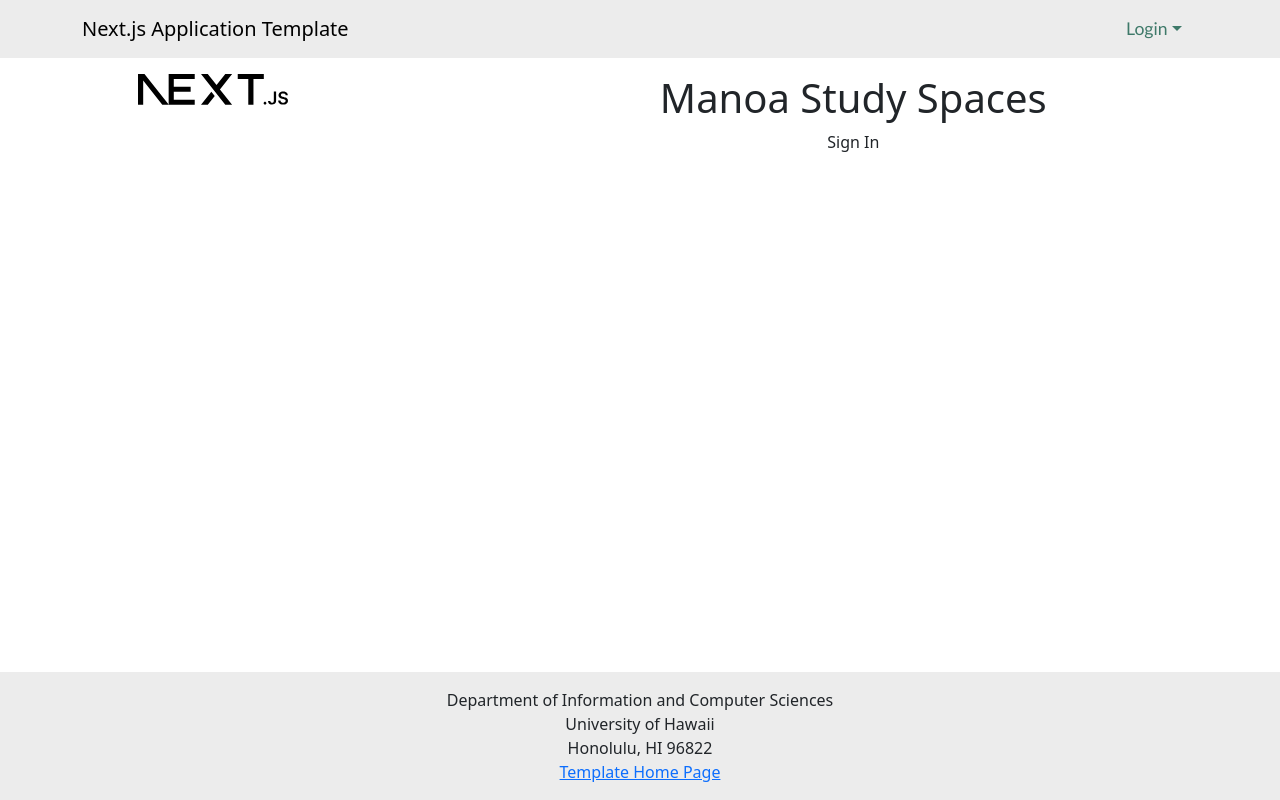
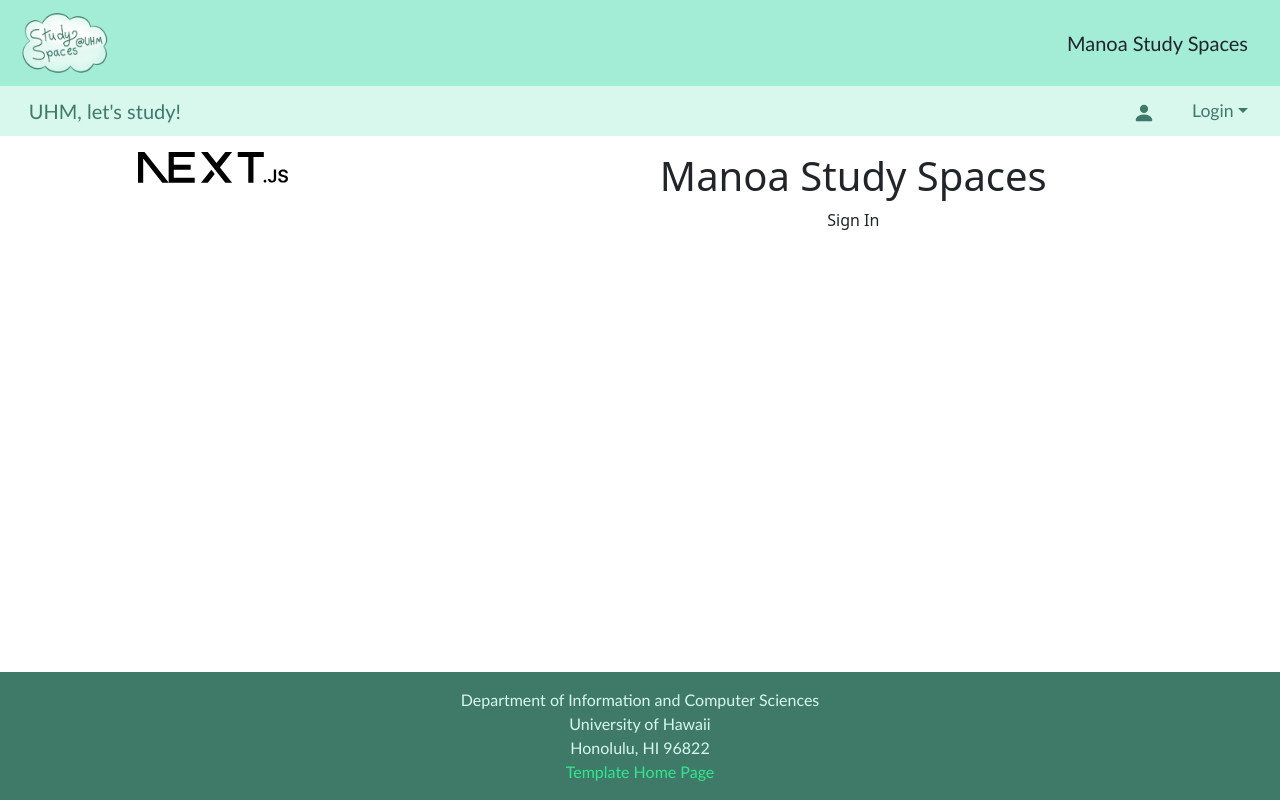
Before and after one commit to manoa-study-spaces/manoa-study-spaces, a Next.js app: page / in a window 1280 px wide. Built offline with nearby package versions, Linux system fonts and the light colour scheme; no server answers.

Commit message:
Fixed Errors

```diff
--- a/src/components/Footer.tsx
+++ b/src/components/Footer.tsx
@@ -2,16 +2,18 @@ import { Col, Container } from 'react-bootstrap';
 
 /** The Footer appears at the bottom of every page. Rendered by the App Layout component. */
 const Footer = () => (
-  <footer className="mt-auto py-3 bg-light">
+  <footer className="footer mt-auto py-3">
     <Container>
-      <Col className="text-center">
+      <Col className="text-center footer-text">
         Department of Information and Computer Sciences
         <br />
         University of Hawaii
         <br />
         Honolulu, HI 96822
         <br />
-        <a href="http://ics-software-engineering.github.io/nextjs-application-template">Template Home Page</a>
+        <a href="http://ics-software-engineering.github.io/nextjs-application-template">
+          Template Home Page
+        </a>
       </Col>
     </Container>
   </footer>
--- a/src/components/Navbar.tsx
+++ b/src/components/Navbar.tsx
@@ -4,6 +4,7 @@ import { useSession } from 'next-auth/react'; // v5 compatible
 import { usePathname } from 'next/navigation';
 import { Container, Nav, Navbar, NavDropdown } from 'react-bootstrap';
 import { BoxArrowRight, Lock, PersonFill, PersonPlusFill } from 'react-bootstrap-icons';
+import Image from 'next/image';
 
 const NavBar: React.FC = () => {
   const { data: session, status } = useSession();
@@ -11,25 +12,78 @@ const NavBar: React.FC = () => {
   if (status === 'loading') return null;
   const currentUser = session?.user?.email;
   const role = session?.user?.role;
+
+  const titles: Record<string, string> = {
+    '/today': "Today's Spaces",
+    '/list': "Study Spaces",
+    '/groups': "Study Groups",
+    '/admin': "Admin Panel",
+    '/profile': "Profile",
+  };
+  const title = titles[pathName] || "Manoa Study Spaces";
+
   return (
-    <Navbar bg="light" expand="lg">
-      <Container>
-        <Navbar.Brand href="/">Next.js Application Template</Navbar.Brand>
-        <Navbar.Toggle aria-controls="basic-navbar-nav" />
+    <>
+    {/* ---------------- Top Navbar ---------------- */}
+      <Navbar className="top-navbar" expand="lg">
+        <Container fluid className="d-flex justify-content-between align-items-center">
+          {/* Left Logo */}
+          <Navbar.Brand href="/">
+            <Image
+              src="/StudySpacesLogo.png"
+              alt="Logo"
+              width={90}
+              height={60}
+            />
+          </Navbar.Brand>
+
+          {/* Right Text */}
+          <div className="navbar-top-text">
+            {title}
+          </div>
+        </Container>
+      </Navbar>
+
+    {/* ---------------- Bottom Navbar ---------------- */}
+      <Navbar className="bottom-navbar px-3" expand="lg">
+        <div className="d-flex align-items-center w-100">
+
+          {/* Left Text */}
+          <div className="navbar-bottom-text">
+            UHM, let&apos;s study!
+          </div>
+
+          <div className="ms-auto d-flex align-items-center gap-1">
+            {/* Profile Icon */}
+            <Nav>
+              <Nav.Link href="/profile" active={pathName === '/profile'}>
+                <PersonFill size={22} color="#3e7969" />
+              </Nav.Link>
+            </Nav>
+
+            {/* Hamburger */}
+            <Navbar.Toggle aria-controls="basic-navbar-nav" className="hamburger-toggle"/>
+          </div>
+        </div>
+
+        {/* Collapsible Section */}
         <Navbar.Collapse id="basic-navbar-nav">
-          <Nav className="me-auto justify-content-start">
+          <Nav className="ms-auto">
             {currentUser && (
               <>
-                <Nav.Link id="add-stuff-nav" href="/add" active={pathName === '/add'}>
-                  Add Stuff
+                <Nav.Link href="/today" active={pathName === '/today'}>
+                  Today&apos;s Spaces
                 </Nav.Link>
-                <Nav.Link id="list-stuff-nav" href="/list" active={pathName === '/list'}>
-                  List Stuff
+                <Nav.Link href="/list" active={pathName === '/list'}>
+                  Study Spaces
+                </Nav.Link>
+                <Nav.Link href="/groups" active={pathName === '/groups'}>
+                  Study Groups
                 </Nav.Link>
               </>
             )}
             {currentUser && role === 'ADMIN' && (
-              <Nav.Link id="admin-stuff-nav" href="/admin" active={pathName === '/admin'}>
+              <Nav.Link href="/admin" active={pathName === '/admin'}>
                 Admin
               </Nav.Link>
             )}
@@ -60,9 +114,36 @@ const NavBar: React.FC = () => {
             )}
           </Nav>
         </Navbar.Collapse>
-      </Container>
-    </Navbar>
+      </Navbar>
+    </>
   );
 };
 
 export default NavBar;
+
+// Profile Stuff
+            // <Nav>
+            //   {session ? (
+            //     <NavDropdown id="login-dropdown" title={currentUser}>
+            //       <NavDropdown.Item id="login-dropdown-sign-out" href="/api/auth/signout">
+            //         <BoxArrowRight />
+            //         Sign Out
+            //       </NavDropdown.Item>
+            //       <NavDropdown.Item id="login-dropdown-change-password" href="/auth/change-password">
+            //         <Lock />
+            //         Change Password
+            //       </NavDropdown.Item>
+            //     </NavDropdown>
+            //   ) : (
+            //     <NavDropdown id="login-dropdown" title="Login">
+            //       <NavDropdown.Item id="login-dropdown-sign-in" href="/auth/signin">
+            //         <PersonFill />
+            //         Sign in
+            //       </NavDropdown.Item>
+            //       <NavDropdown.Item id="login-dropdown-sign-up" href="/auth/signup">
+            //         <PersonPlusFill />
+            //         Sign up
+            //       </NavDropdown.Item>
+            //     </NavDropdown>
+            //   )}
+            // </Nav>
```
